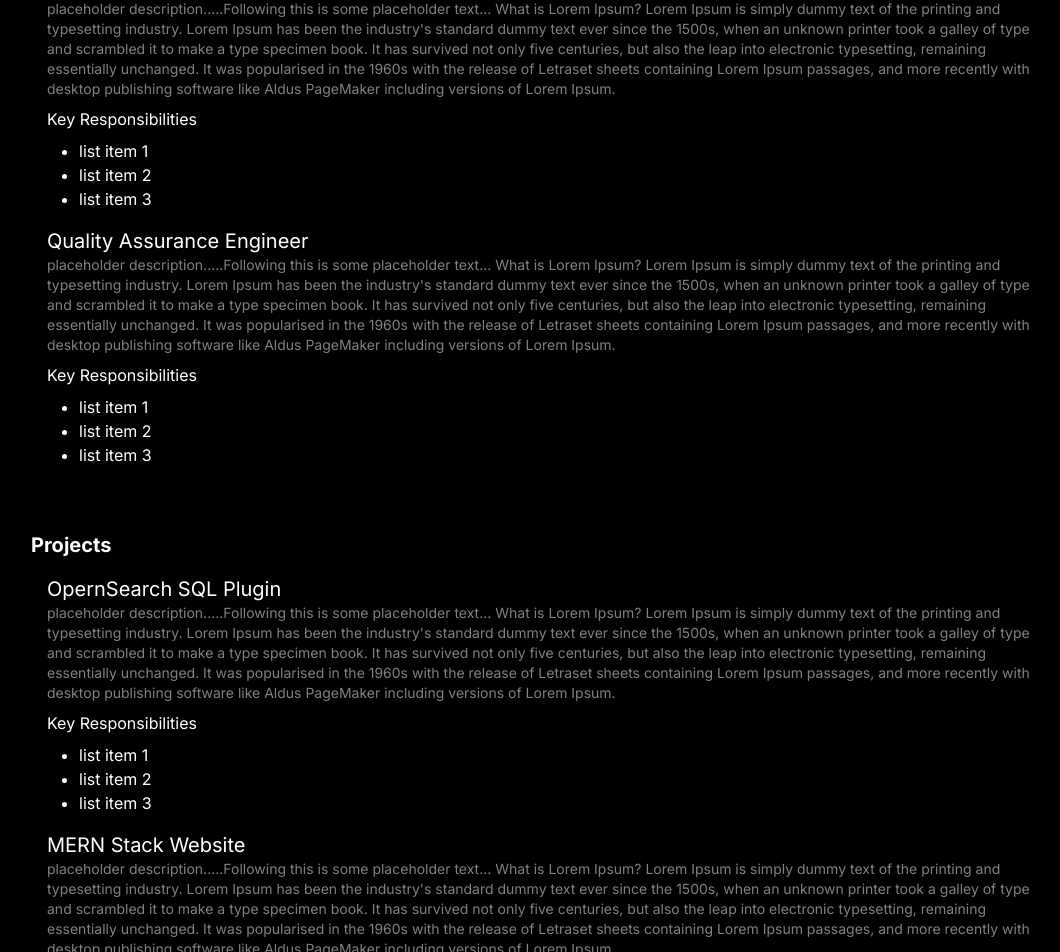
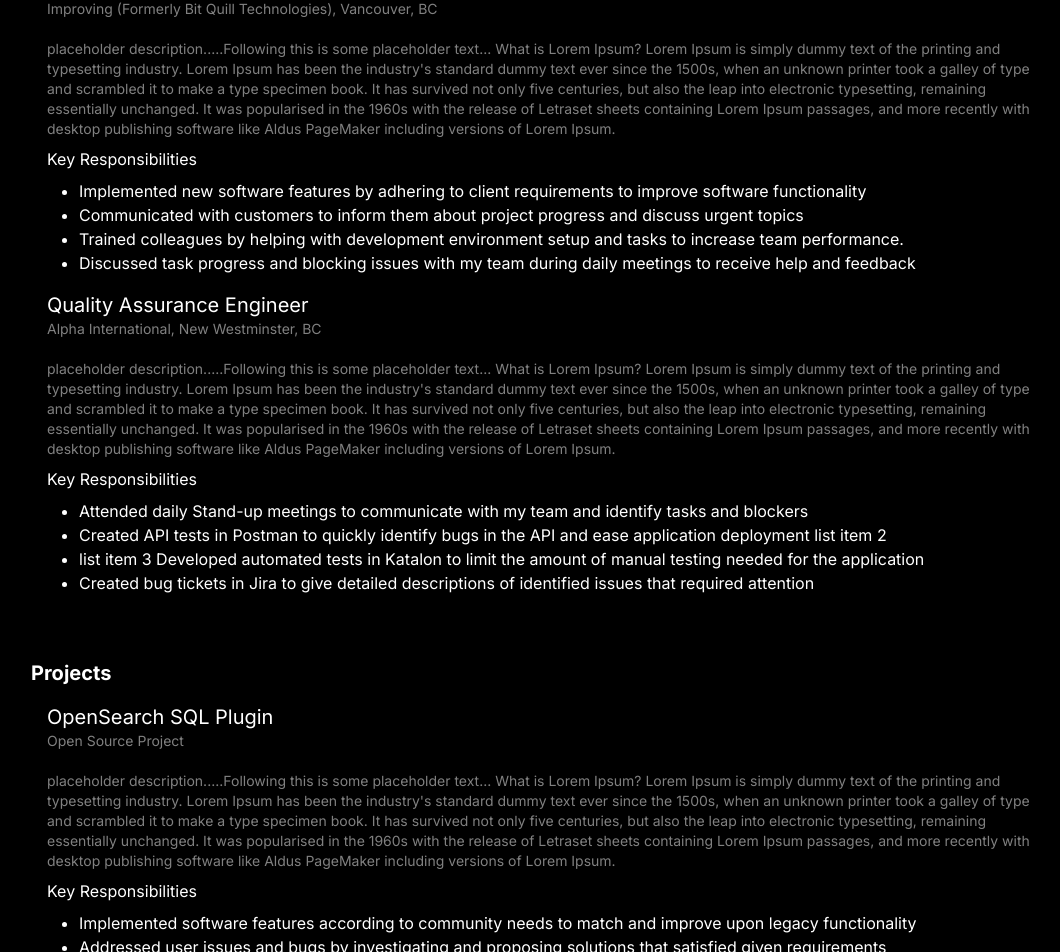
Before and after one commit to GabeFernandez310/GabeFernandez310.github.io, a Next.js app: page / in a window 1280 px wide. Shown: the part 1712-2664 px from the top of the page, without its empty margins (97-1157 px from the left). Built offline with nearby package versions, Linux system fonts and the light colour scheme.

Commit message:
Added some description text
Signed-off-by: Gabriel Fernandez <gafernan@sfu.ca>

```diff
--- a/app/page.tsx
+++ b/app/page.tsx
@@ -58,12 +58,12 @@ export default function Home() {
             Email: gabe.fer2000@gmail.com
           </li>
           <li>
-            <a href="https://www.linkedin.com/in/gabriel-antonio-fernandez-2201841a3/">
+            <a href="https://www.linkedin.com/in/gabriel-antonio-fernandez-2201841a3/" className="text-sky-700">
               LinkedIn
             </a>
           </li>
           <li>
-            <a href="https://github.com/GabeFernandez310">
+            <a href="https://github.com/GabeFernandez310" className="text-sky-700">
               GitHub
             </a>
           </li>
@@ -86,10 +86,8 @@ export default function Home() {
             Hi! If you&apos;re reading this, welcome to my personal page. My name is Gabriel (although more often I go by Gio), and I&apos;m a Software Developer based around Vancouver B.C., Canada.
             This page is still fairly barebones as I&apos;m actively working on it, but more information about me will come soon!
 
-            <br>
-            </br>
-            <br>
-            </br>
+            <br></br>
+            <br></br>
 
             Following this is some placeholder text... What is Lorem Ipsum?
             Lorem Ipsum is simply dummy text of the printing and typesetting industry. Lorem Ipsum has been the industry&apos;s standard dummy text ever since the 1500s, when an unknown printer took a galley of type and scrambled it to make a type specimen book. It has survived not only five centuries, but also the leap into electronic typesetting, remaining essentially unchanged. It was popularised in the 1960s with the release of Letraset sheets containing Lorem Ipsum passages, and more recently with desktop publishing software like Aldus PageMaker including versions of Lorem Ipsum.
@@ -121,21 +119,27 @@ export default function Home() {
             Software Developer I
           </h2>
           <p className="m-0 text-sm opacity-50">
+            Improving (Formerly Bit Quill Technologies), Vancouver, BC
+            <br></br>
+            <br></br>
+
             placeholder description.....Following this is some placeholder text... What is Lorem Ipsum?
             Lorem Ipsum is simply dummy text of the printing and typesetting industry. Lorem Ipsum has been the industry&apos;s standard dummy text ever since the 1500s, when an unknown printer took a galley of type and scrambled it to make a type specimen book. It has survived not only five centuries, but also the leap into electronic typesetting, remaining essentially unchanged. It was popularised in the 1960s with the release of Letraset sheets containing Lorem Ipsum passages, and more recently with desktop publishing software like Aldus PageMaker including versions of Lorem Ipsum.
-
 
           </p>
           <h3 className="mt-2">Key Responsibilities</h3>
           <ul className="ml-8 mt-2 list-disc">
             <li>
-                list item 1
+              Implemented new software features by adhering to client requirements to improve software functionality
             </li>
             <li>
-                list item 2
+              Communicated with customers to inform them about project progress and discuss urgent topics
             </li>
             <li>
-                list item 3
+              Trained colleagues by helping with development environment setup and tasks to increase team performance.
+            </li>
+            <li>
+              Discussed task progress and blocking issues with my team during daily meetings to receive help and feedback
             </li>
           </ul>
         </div>
@@ -145,6 +149,12 @@ export default function Home() {
             Quality Assurance Engineer
           </h2>
           <p className="m-0 text-sm opacity-50">
+
+            Alpha International, New Westminster, BC
+
+            <br></br>
+            <br></br>
+
             placeholder description.....Following this is some placeholder text... What is Lorem Ipsum?
             Lorem Ipsum is simply dummy text of the printing and typesetting industry. Lorem Ipsum has been the industry&apos;s standard dummy text ever since the 1500s, when an unknown printer took a galley of type and scrambled it to make a type specimen book. It has survived not only five centuries, but also the leap into electronic typesetting, remaining essentially unchanged. It was popularised in the 1960s with the release of Letraset sheets containing Lorem Ipsum passages, and more recently with desktop publishing software like Aldus PageMaker including versions of Lorem Ipsum.
 
@@ -153,13 +163,20 @@ export default function Home() {
           <h3 className="mt-2">Key Responsibilities</h3>
           <ul className="ml-8 mt-2 list-disc">
             <li>
-                list item 1
+              Attended daily Stand-up meetings to communicate with my team and identify tasks and blockers
+
             </li>
             <li>
+              Created API tests in Postman to quickly identify bugs in the API and ease application deployment
               list item 2
             </li>
             <li>
               list item 3
+              Developed automated tests in Katalon to limit the amount of manual testing needed for the application
+            </li>
+            <li>
+              Created bug tickets in Jira to give detailed descriptions of identified issues that required attention
+
             </li>
           </ul>
         </div>
@@ -172,9 +189,15 @@ export default function Home() {
 
         <div className="ml-4 mt-4">
           <h2 className="text-xl">
-            OpernSearch SQL Plugin
+            OpenSearch SQL Plugin
           </h2>
           <p className="m-0 text-sm opacity-50">
+
+            Open Source Project
+
+            <br></br>
+            <br></br>
+
             placeholder description.....Following this is some placeholder text... What is Lorem Ipsum?
             Lorem Ipsum is simply dummy text of the printing and typesetting industry. Lorem Ipsum has been the industry&apos;s standard dummy text ever since the 1500s, when an unknown printer took a galley of type and scrambled it to make a type specimen book. It has survived not only five centuries, but also the leap into electronic typesetting, remaining essentially unchanged. It was popularised in the 1960s with the release of Letraset sheets containing Lorem Ipsum passages, and more recently with desktop publishing software like Aldus PageMaker including versions of Lorem Ipsum.
 
@@ -183,13 +206,14 @@ export default function Home() {
           <h3 className="mt-2">Key Responsibilities</h3>
           <ul className="ml-8 mt-2 list-disc">
             <li>
-                list item 1
+              Implemented software features according to community needs to match and improve upon legacy functionality
+
             </li>
             <li>
-                list item 2
+              Addressed user issues and bugs by investigating and proposing solutions that satisfied given requirements
             </li>
             <li>
-                list item 3
+              Used source control to review code, resolve conflicts, and adhere to coding style to maintain software quality
             </li>
           </ul>
         </div>
@@ -199,21 +223,26 @@ export default function Home() {
             MERN Stack Website
           </h2>
           <p className="m-0 text-sm opacity-50">
+
+            MERN Stack Front To Back, Udemy Course
+
+            <br></br>
+            <br></br>
+
             placeholder description.....Following this is some placeholder text... What is Lorem Ipsum?
             Lorem Ipsum is simply dummy text of the printing and typesetting industry. Lorem Ipsum has been the industry&apos;s standard dummy text ever since the 1500s, when an unknown printer took a galley of type and scrambled it to make a type specimen book. It has survived not only five centuries, but also the leap into electronic typesetting, remaining essentially unchanged. It was popularised in the 1960s with the release of Letraset sheets containing Lorem Ipsum passages, and more recently with desktop publishing software like Aldus PageMaker including versions of Lorem Ipsum.
           </p>
 
-
           <h3 className="mt-2">Key Responsibilities</h3>
           <ul className="ml-8 mt-2 list-disc">
             <li>
-                list item 1
+              Developed using Express.js and Mongoose.js interacting with MongoDB to create back-end of a web application
             </li>
             <li>
-                list item 2
+              Utilised Postman to test HTTP request functionality for the back-end
             </li>
             <li>
-                list item 3
+              Developed front-end of application using React.js, Redux.js, and Axios to create a dynamic UI
             </li>
           </ul>
         </div>
```
Lines whose indentation alone changed are shown as unchanged.
